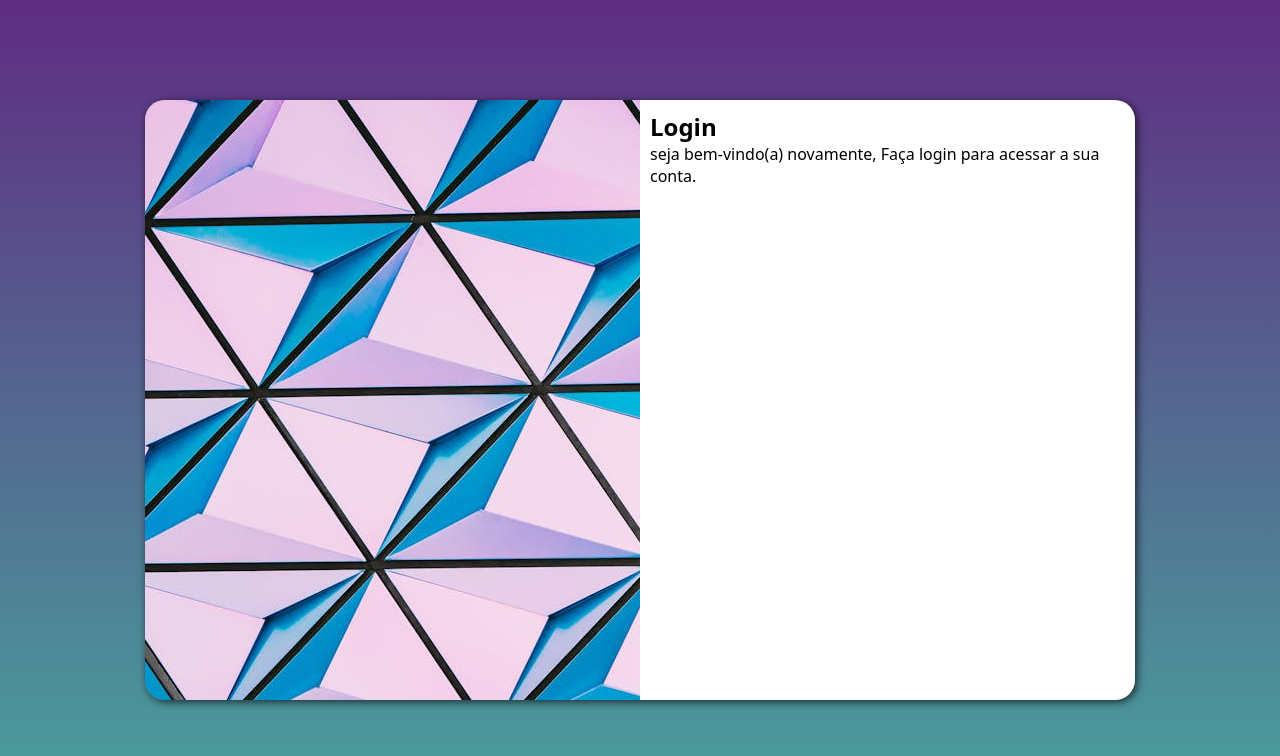
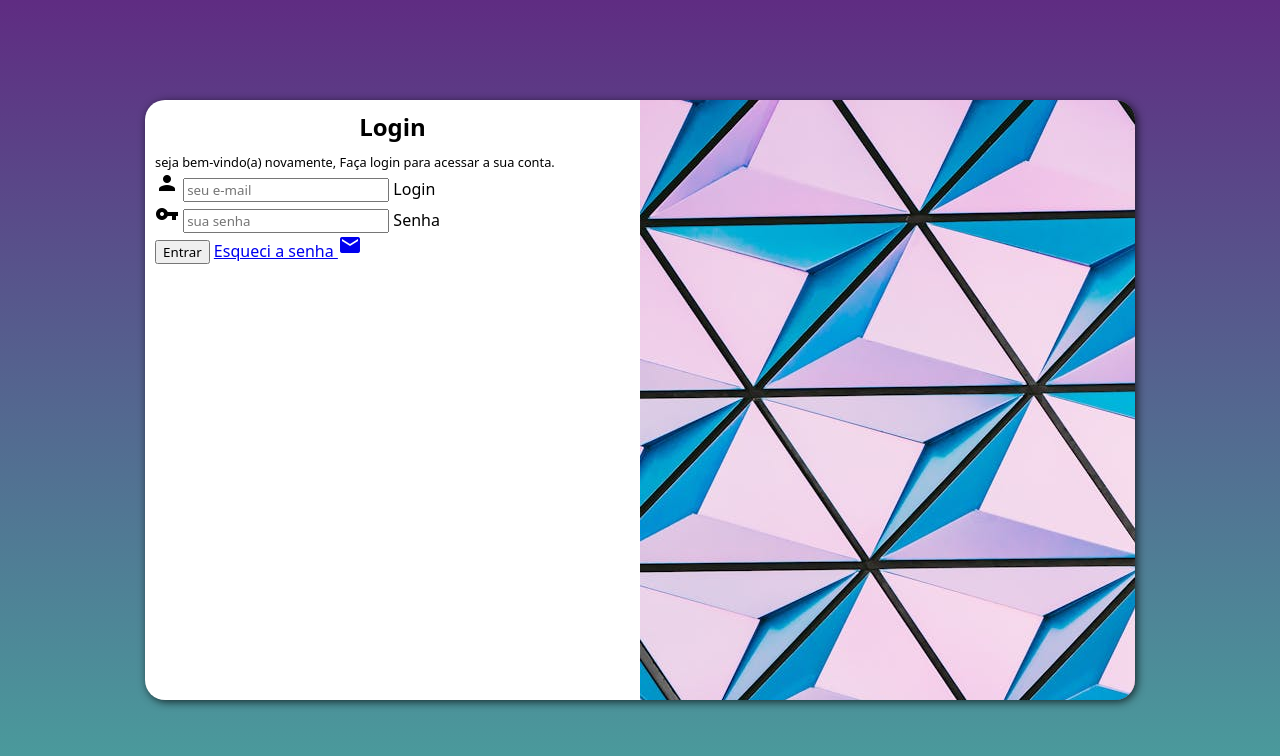
Before and after one commit to Masterpeso/projeto-login, a plain HTML site: page index.html in a window 1280 px wide. Drawn offline with Linux system fonts and the light colour scheme.

Commit message:
adicionei o formulario

```diff
--- a/estilo/media-query.css
+++ b/estilo/media-query.css
@@ -23,12 +23,12 @@
         width: 990px;
     }
     section#login > div#imagem {
-        float: left;
+        float: right;
         width: 50%;
         height: 100%;
     }
     section#login > div#formulario {
-        float: right;
+        float: left;
         width: 50%;
     }
 }
--- a/estilo/style.css
+++ b/estilo/style.css
@@ -48,3 +48,12 @@ section#login > div#formulario {
     display: block;
     padding: 10px;
 }
+
+div#formulario > h1 {
+    text-align: center;
+margin-bottom: 10px;
+}
+
+div#formulario > p {
+    font-size: 0.8em;
+}
--- a/index.html
+++ b/index.html
@@ -3,8 +3,10 @@
 <head>
     <meta charset="UTF-8">
     <meta name="viewport" content="width=device-width, initial-scale=1.0">
+    <link href="https://fonts.googleapis.com/icon?family=Material+Icons"rel="stylesheet">
     <link rel="stylesheet" href="estilo/style.css">
     <link rel="stylesheet" href="estilo/media-query.css">
+
     <title>Login</title>
 </head>
 <body>
@@ -16,8 +18,21 @@
           <div id="formulario">
             <h1>Login</h1>
             <p>seja bem-vindo(a) novamente, Faça login para acessar a sua conta.</p>
-            <form action="login.php" method="post">
-
+            <form action="login.php" method="post" autocomplete="on">
+<div class="campo">
+  <i class="material-icons">person</i>
+ <input type="email" name="login" id="ilogin" placeholder="seu e-mail" autocomplete="email" required maxlength="30">
+<label for="ilogin">Login</label>
+</div>
+<div class="campo">
+  <i class="material-icons">vpn_key</i>
+<input type="password" name="senha" id="isen" placeholder="sua senha" autocomplete="current-password" required minlength="8" maxlength="20">
+<label for="isen">Senha</label>
+</div>
+<input type="submit" value="Entrar">
+<a href="esqueci.html">
+  Esqueci a senha <i class="material-icons">mail</i>
+</a>
             </form>
           </div>
     </section>
```
